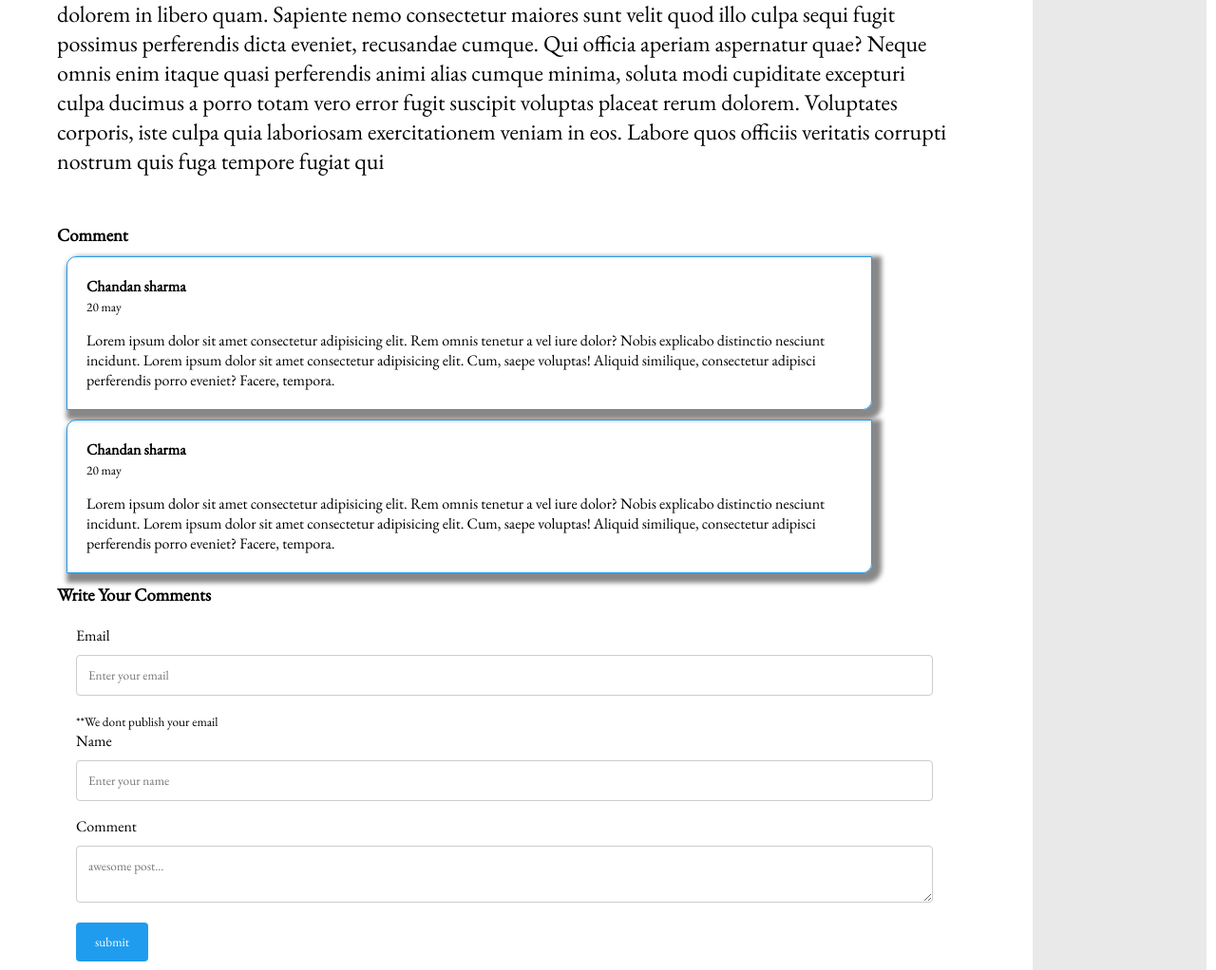
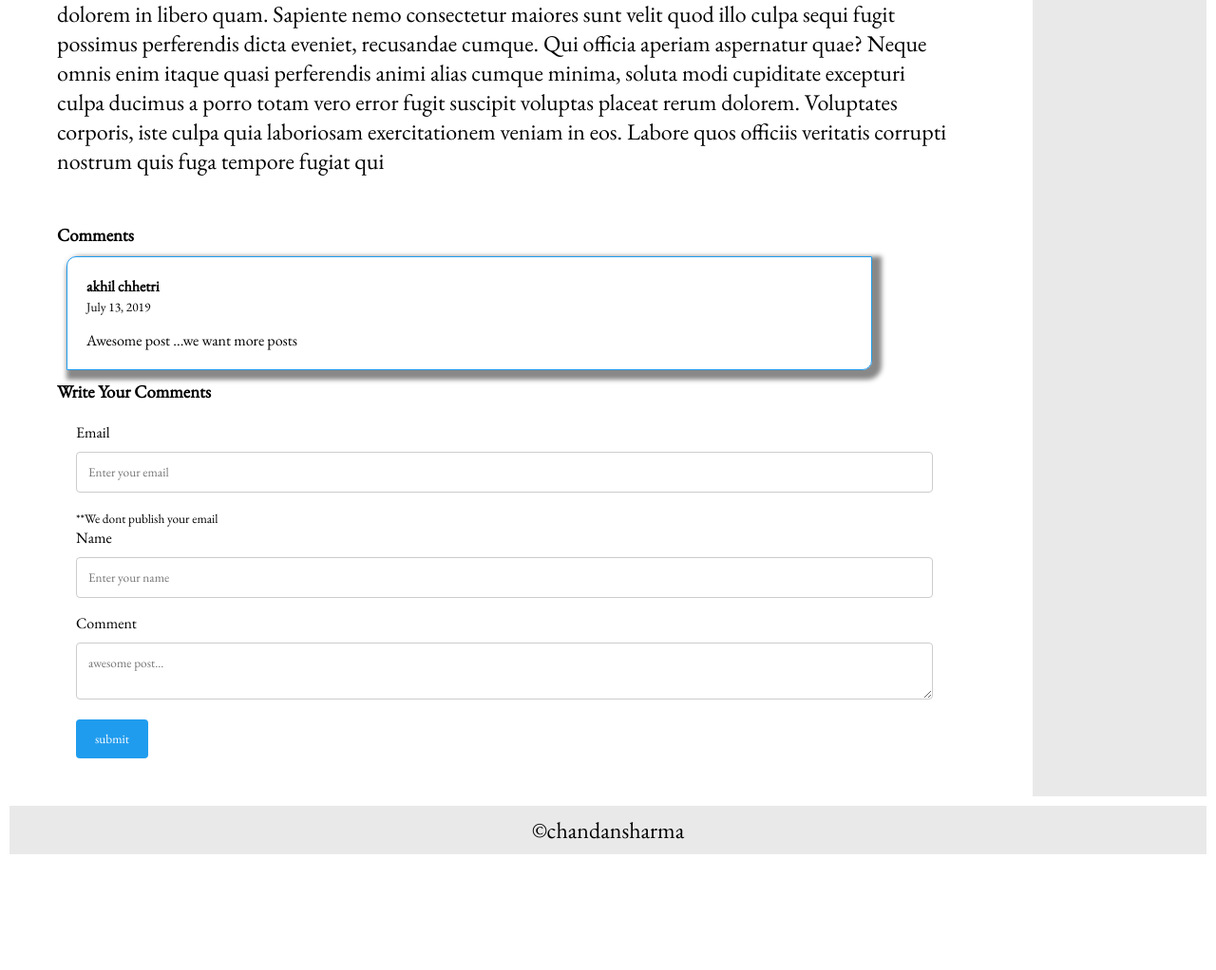
Before and after one commit to schandan351/blog_django, a Django app: page /1/ in a window 1280 px wide. Shown: the part 1042-2064 px from the top of the page at 95% size. After the commit the page ends 1942 px from the top, so only its background shows below. Run offline with Django 3.2, Linux system fonts and the light colour scheme; data comes from the database, SQL or seed files in the repository; some libraries are stand-ins or nearby versions.

Commit message:
script added to show comments dynamically

```diff
--- a/templates/blog/post_detail.html
+++ b/templates/blog/post_detail.html
@@ -19,27 +19,20 @@
 
                     <!-- comment area -->
         <div class="comments">
-            <h1>Comment</h1>
-                <div class="pre-comments">
-                    <div class="user-detail">
-                        <p><b> Chandan sharma</b></p>
-                        <span><small>20 may</small></span>
+            <h1>Comments</h1>
+                {% for comment in post.comment_set.all %}
+                    <div class="pre-comments">
+                        <div class="user-detail">
+                            <p><b> {{comment.name}} </b></p>
+                            <span><small>{{comment.commented_date|date}}</small></span>
+                        </div>
+                        <div class="comment-text">
+                            {{comment.comment}}
+                        </div>
                     </div>
-                    <div class="comment-text">
-                        Lorem ipsum dolor sit amet consectetur adipisicing elit. Rem omnis tenetur a vel iure dolor? Nobis explicabo distinctio nesciunt incidunt.
-                        Lorem ipsum dolor sit amet consectetur adipisicing elit. Cum, saepe voluptas! Aliquid similique, consectetur adipisci perferendis porro eveniet? Facere, tempora.
-                    </div>
-                </div>
-                <div class="pre-comments">
-                    <div class="user-detail">
-                        <p><b> Chandan sharma</b></p>
-                        <span><small>20 may</small></span>
-                    </div>
-                    <div class="comment-text">
-                        Lorem ipsum dolor sit amet consectetur adipisicing elit. Rem omnis tenetur a vel iure dolor? Nobis explicabo distinctio nesciunt incidunt.
-                        Lorem ipsum dolor sit amet consectetur adipisicing elit. Cum, saepe voluptas! Aliquid similique, consectetur adipisci perferendis porro eveniet? Facere, tempora.
-                    </div>
-                </div>
+                    {% empty %}
+                    <p>NO COMMENTS YET.BE FIRST TO COMMENTS</p>
+                {%endfor%}
                 <h1>Write Your Comments</h1>
                 <form action="" method="post">
                     <label for="email">Email</label>
```
